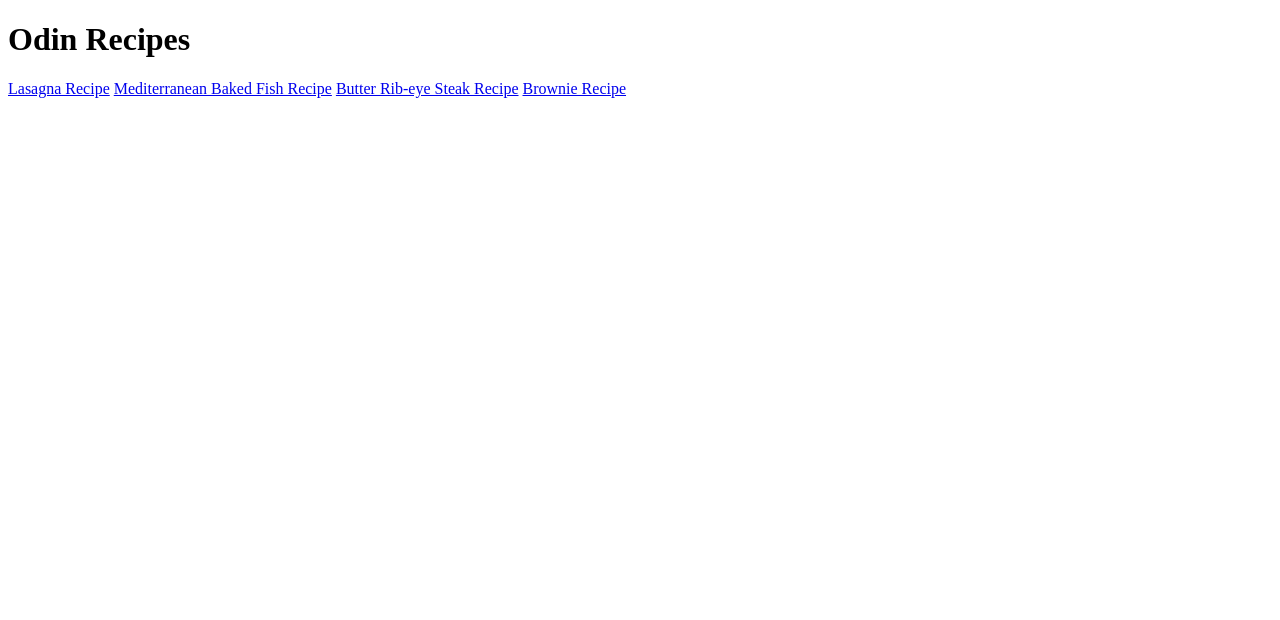
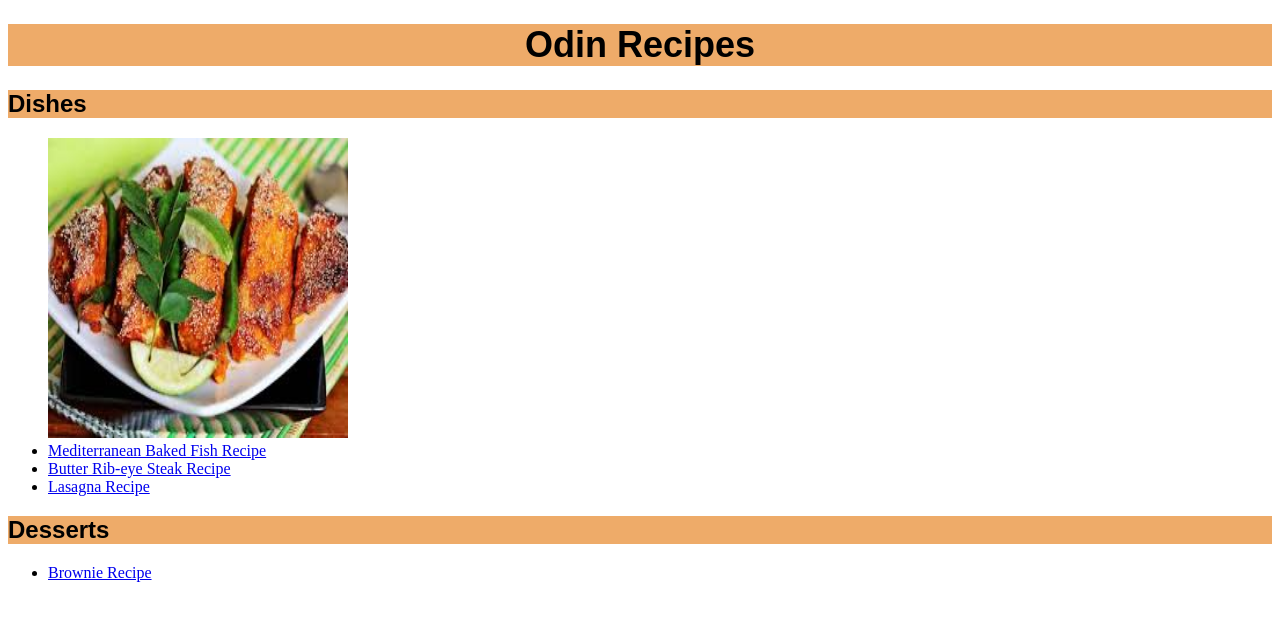
Before and after one commit to samk237/odin-recipes, a plain HTML site: page index.html in a window 1280 px wide. Drawn offline with Linux system fonts and the light colour scheme.

Commit message:
Add basic styling and update recipe pages
Introduced a new style.css file for consistent styling across pages, updated index.html to improve structure and add images, and added or updated titles and headings in all recipe HTML files for better clarity and appearance.

```diff
--- a/index.html
+++ b/index.html
@@ -2,13 +2,21 @@
 <html lang="en">
 <head>
     <meta charset="UTF-8">
-    <title>Document</title>
+    <title>Odin Recipes</title>
+    <link rel="stylesheet" href="style.css">
 </head>
 <body>
-    <h1><strong>Odin </strong>Recipes</h1>
-    <a href="recipes/lasagna.html">Lasagna Recipe</a>
-    <a href="recipes/bakedFish.html">Mediterranean Baked Fish Recipe</a>
-    <a href="recipes/ribEyeSteak.html">Butter Rib-eye Steak Recipe</a>
-    <a href="recipes/brownie.html">Brownie Recipe</a>
+    <h1 class="titles">Odin Recipes</h1>
+    <h2 class="titles subtitles">Dishes</h2>
+    <ul>
+        <img src="foodImages/bakedFish.jpg" alt="baked fish" height="300" width="300">
+        <li><a href="recipes/bakedFish.html">Mediterranean Baked Fish Recipe</a></li>
+        <li><a href="recipes/ribEyeSteak.html">Butter Rib-eye Steak Recipe</a></li>
+        <li><a href="recipes/lasagna.html">Lasagna Recipe</a></li>
+    </ul>
+    <h2 class="titles subtitles">Desserts</h2>
+    <ul>
+        <li><a href="recipes/brownie.html">Brownie Recipe</a></li>
+    </ul>
 </body>
 </html>
--- /dev/null
+++ b/style.css
@@ -0,0 +1,13 @@
+.titles {
+    font-family: "Copperplate", "Arial", sans-serif;
+    font-size: 36px;
+    font-weight: 800;
+    background-color: rgb(238, 171, 105);
+    text-align: center;
+}
+
+.subtitles {
+    font-size: 24px;
+    font-weight: 600;
+    text-align: left;
+}
```
Also changed, not shown: recipes/bakedFish.html (+2 -0 lines), recipes/brownie.html (+2 -2 lines), recipes/lasagna.html (+1 -0 lines), recipes/ribEyeSteak.html (+1 -0 lines).
